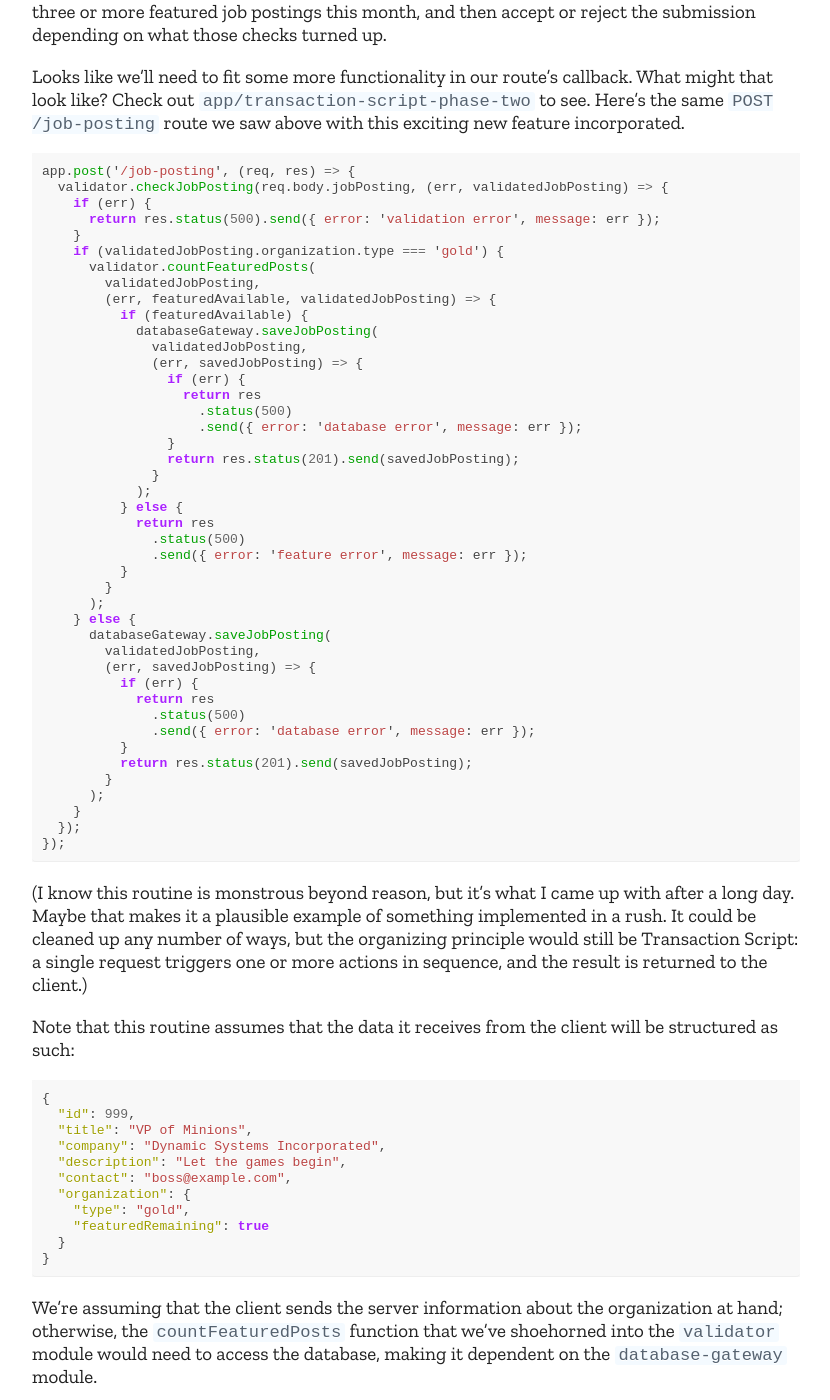
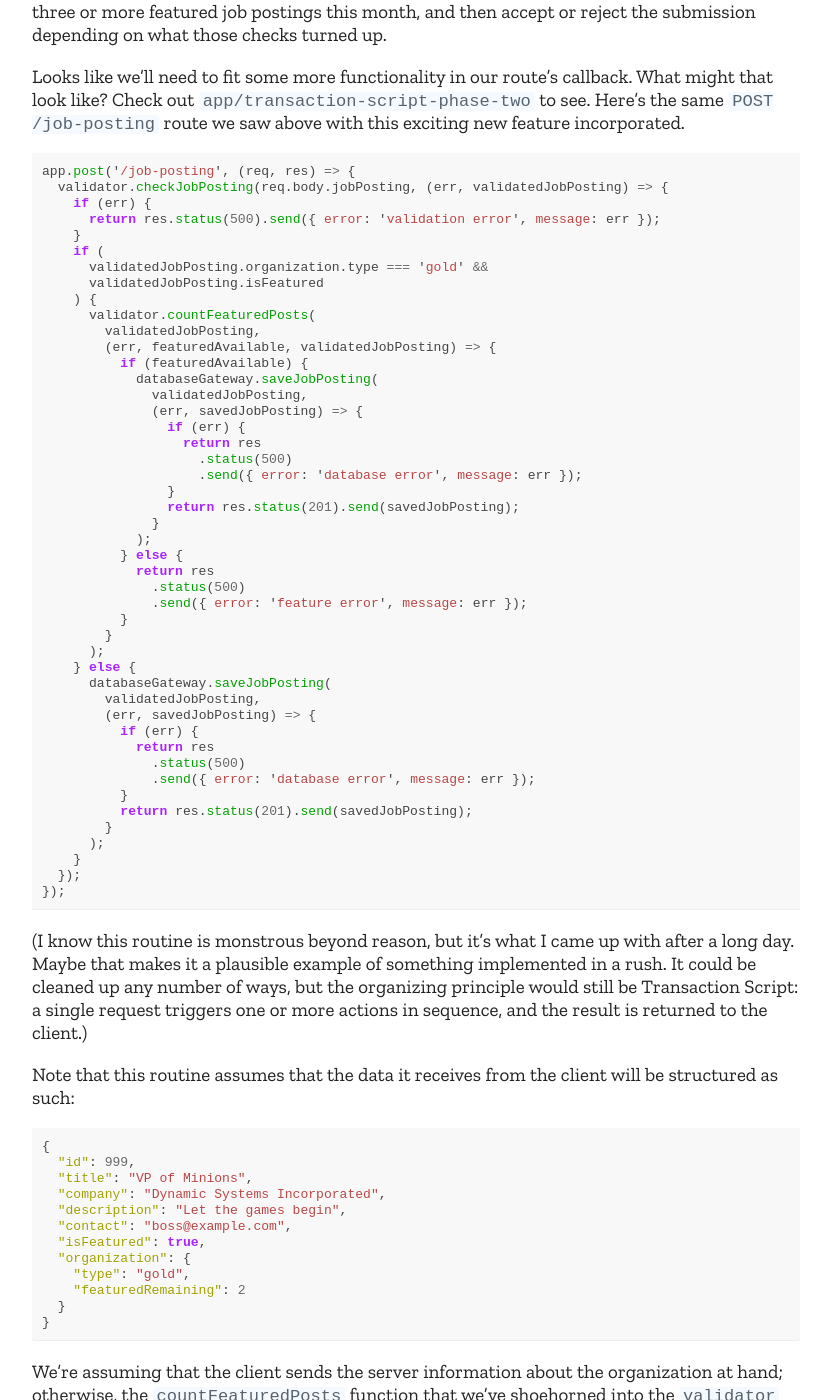
Before and after one commit to akuny/akuny.github.io, a Jekyll site: the page built from _posts/2019-03-12-transaction-script-two.md, in a window 1280 px wide and 1400 px high, scrolled down 1740 px. Shown: the whole window, without its empty margins (224-1054 px from the left). Built offline with Jekyll 4.4.1, drawn with Linux system fonts in a browser that asks for light colours.

Commit message:
Fix technical issues in reference code

````diff
--- a/_posts/2019-03-12-transaction-script-two.md
+++ b/_posts/2019-03-12-transaction-script-two.md
@@ -101,7 +101,10 @@ app.post('/job-posting', (req, res) => {
     if (err) {
       return res.status(500).send({ error: 'validation error', message: err });
     }
-    if (validatedJobPosting.organization.type === 'gold') {
+    if (
+      validatedJobPosting.organization.type === 'gold' &&
+      validatedJobPosting.isFeatured
+    ) {
       validator.countFeaturedPosts(
         validatedJobPosting,
         (err, featuredAvailable, validatedJobPosting) => {
@@ -157,9 +160,10 @@ will be structured as such:
   "company": "Dynamic Systems Incorporated",
   "description": "Let the games begin",
   "contact": "boss@example.com",
+  "isFeatured": true,
   "organization": {
     "type": "gold",
-    "featuredRemaining": true
+    "featuredRemaining": 2
   }
 }
 ```
````
